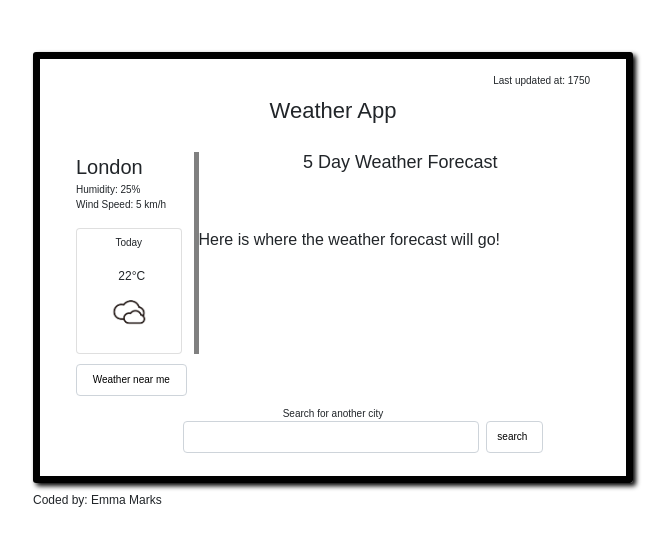
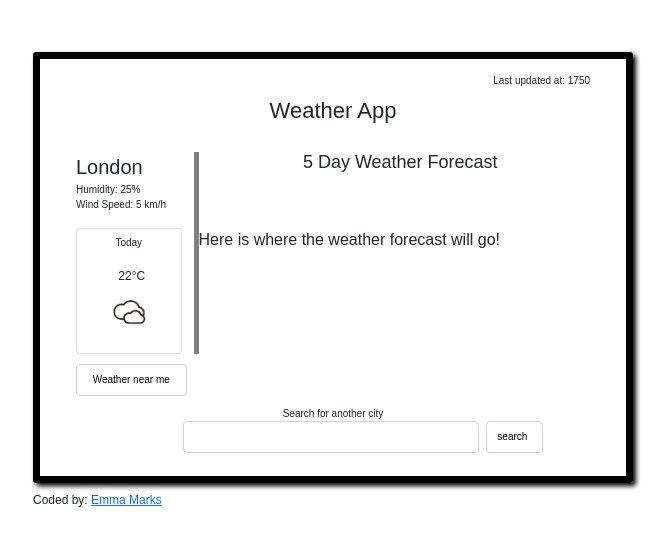
Before and after one commit to emmamarks27/weather-react, a React (Create React App) app: page / in a window 1280 px wide. Shown: the top 546 px of the page, without its empty margins (307-978 px from the left). Built offline with nearby package versions, Linux system fonts and the light colour scheme.

Commit message:
Added linked github repository

```diff
--- a/src/App.js
+++ b/src/App.js
@@ -50,7 +50,16 @@
       </div>
 
       <div className="container footnote">
-        <h5>Coded by: Emma Marks</h5>
+        <h5>
+          Coded by:{" "}
+          <a
+            href="https://github.com/emmamarks27/weather-react"
+            target="_blank"
+            rel="noopener noreferrer"
+          >
+            Emma Marks
+          </a>
+        </h5>
       </div>
 
       <script src="src/java.js"></script>
```
